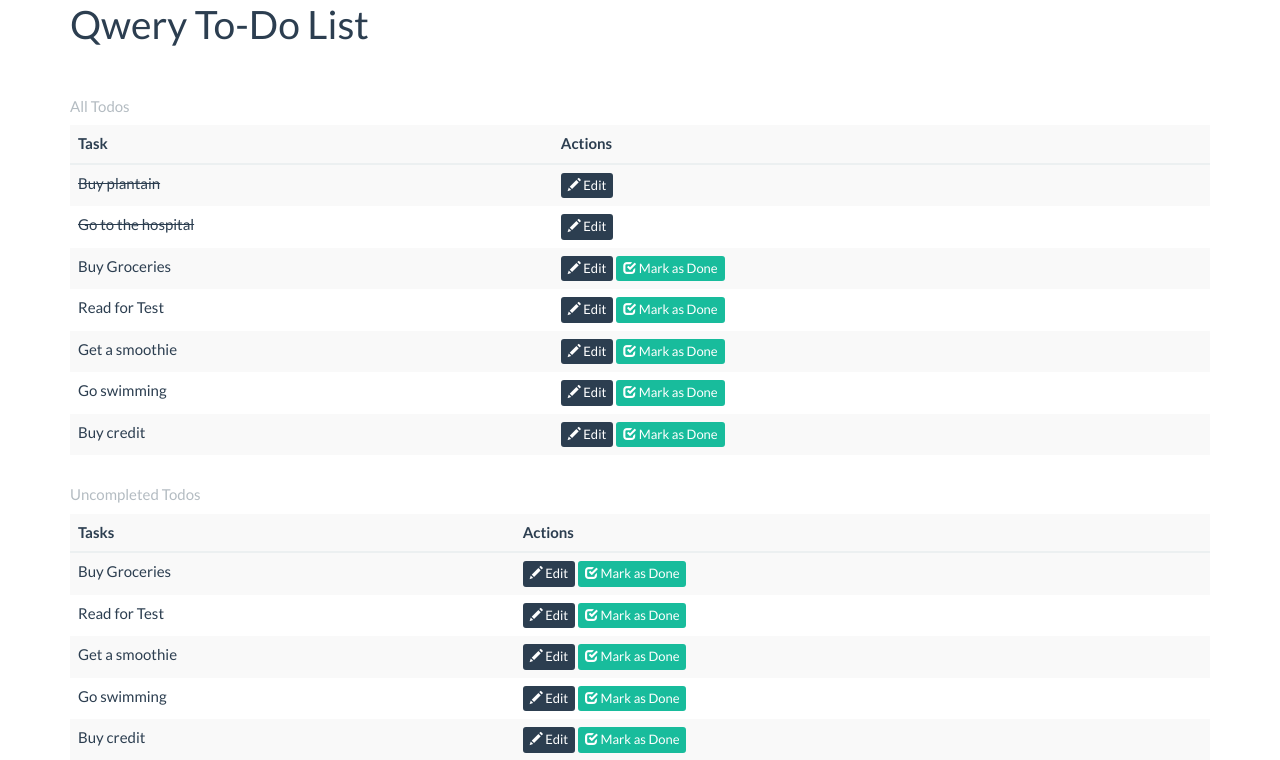
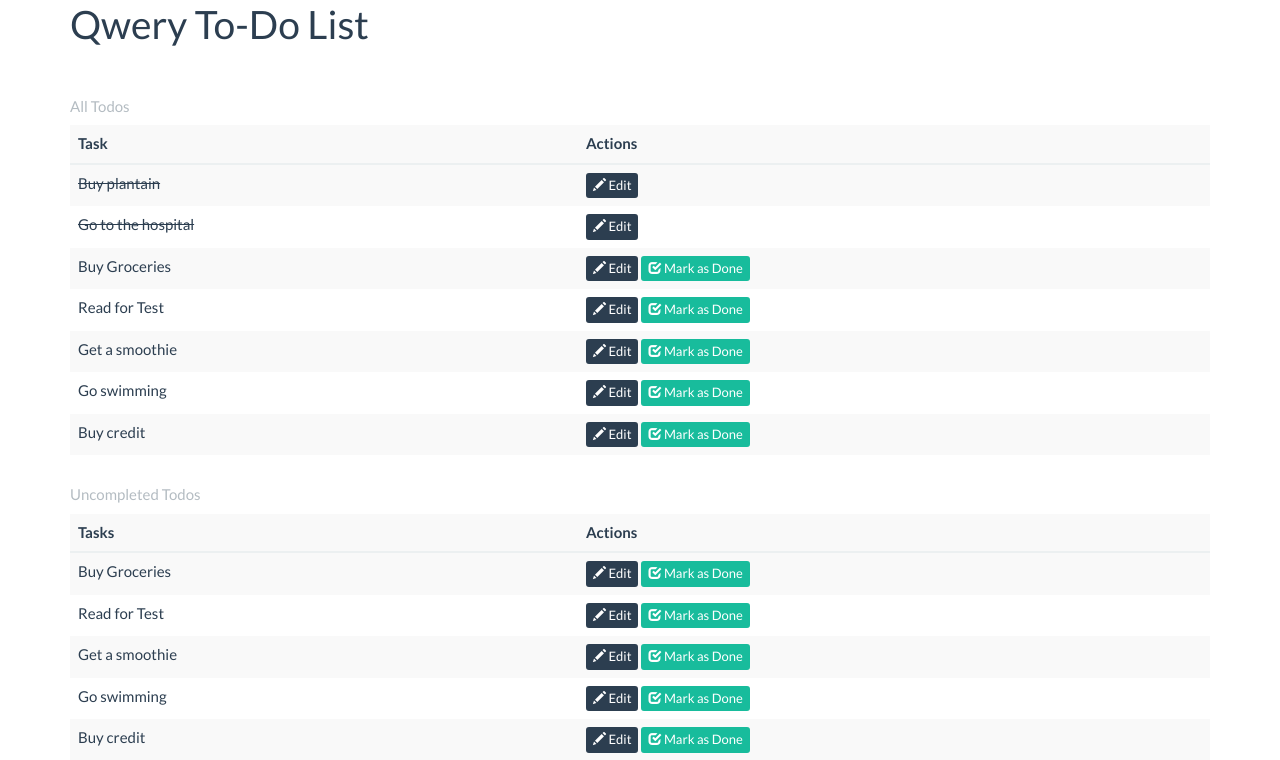
Before and after one commit to gbozee/qwery-practise, a Flask app: page / in a window 1280 px wide. Shown: the part 60-820 px from the top of the page. Run offline with Flask 2, Linux system fonts and the light colour scheme; data comes from the database, SQL or seed files in the repository; some libraries are stand-ins or nearby versions.

Commit message:
Adjust table width

```diff
--- a/src/static/css/style.css
+++ b/src/static/css/style.css
@@ -1,3 +1,7 @@
 html, body{
   height: 100%;
 }
+
+td {
+  width: 100px !important;
+}
```
